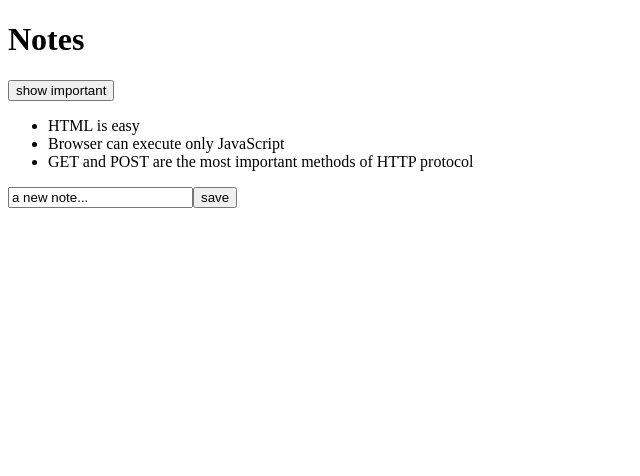
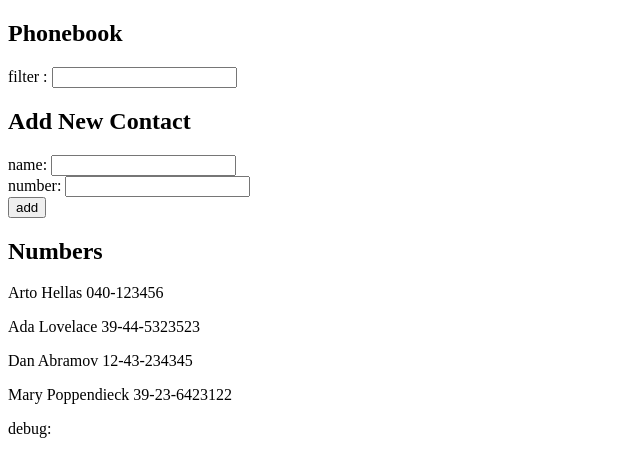
Before and after one commit to parthadokar/fullstackopen, a React (Vite) app: page / in a window 1280 px wide. Shown: the top 476 px of the page, without its empty margins (0-640 px from the left). Built offline with nearby package versions, Linux system fonts and the light colour scheme.

Commit message:
2.6-2.10

```diff
--- a/src/App.jsx
+++ b/src/App.jsx
@@ -1,47 +1,57 @@
-import Note from './Components/Note'
 import { useState } from 'react'
 
-const App = (props) => {
-  const [notes,setNotes] = useState(props.notes)
-  const [newNote,setNewNote] = useState(
-    'a new note...'
-  )
-  const[showAll,setShowAll] = useState(true)
-  const addNote = (event) => {
+const App = () => {
+  const [persons, setPersons] = useState([
+    { name: 'Arto Hellas', number: '040-123456', id: 1 },
+    { name: 'Ada Lovelace', number: '39-44-5323523', id: 2 },
+    { name: 'Dan Abramov', number: '12-43-234345', id: 3 },
+    { name: 'Mary Poppendieck', number: '39-23-6423122', id: 4 }
+  ])
+  const [newName, setNewName] = useState('')
+  const [newNumber,setNewNumber] = useState('')
+  const [filterName,setFilterName] = useState('')
+
+  const addPerson = (event) => {
     event.preventDefault()
-    const noteObject = {
-      content:newNote,
-      important: Math.random() < 0.5,
-      id: String(notes.length + 1)
+    const duplicate = persons.some(person => person.name === newName)
+    if (duplicate) {
+      alert(`${newName} is already added to phonebook`)
     }
-    setNotes(notes.concat(noteObject))
-    setNewNote('')
+    const personObject = { name:newName,number:newNumber,id:persons.length+1 }
+    setPersons(persons.concat(personObject))
+    setNewName('')
+    setNewNumber('')
   }
 
-  const handleNoteChange = (event) => {
-    console.log(event.target.value)
-    setNewNote(event.target.value)
-  }
-
-  const notesToShow = showAll ? notes : notes.filter(note => note.important === true)
+  const filteredPersons = persons.filter(person =>
+    person.name.toLowerCase().includes(filterName.toLowerCase())
+  )
 
   return (
     <div>
-      <h1>Notes</h1>
+      <h2>Phonebook</h2>
       <div>
-        <button onClick={() => setShowAll(!showAll)}>
-          show {showAll ? 'important' : 'all'}
-        </button>
+        filter : <input onChange={(e) => setFilterName(e.target.value)}></input>
       </div>
-      <ul>
-        {notesToShow.map((note) => (
-          <Note key={note.id} note={note} />
-        ))}
-      </ul>
-      <form onSubmit={addNote}>
-        <input value={newNote} onChange={handleNoteChange}/>
-        <button type='submit'>save</button>
+      <h2>Add New Contact</h2>
+      <form onSubmit={addPerson}>
+        <div>
+          name: <input value={newName} onChange={(e) => setNewName(e.target.value)}/>
+        </div>
+        <div>number: <input value={newNumber} onChange={(e) => setNewNumber(e.target.value)}/>
+        </div>
+        <div>
+          <button type="submit">add</button>
+
+        </div>
       </form>
+      <h2>Numbers</h2>
+      {filteredPersons.map(person =>
+        <p key={person.name}>{person.name} {person.number}</p>
+      )}
+      <div>
+        debug: {newName}
+      </div>
     </div>
   )
 }
--- a/src/Components/Note.jsx
+++ /dev/null
@@ -1,5 +0,0 @@
-const Note = ({ note }) => {
-  return <li>{note.content}</li>
-}
-
-export default Note
--- a/src/main.jsx
+++ b/src/main.jsx
@@ -1,24 +1,6 @@
 import ReactDOM from 'react-dom/client'
 import App from './App'
 
-const notes = [
-  {
-    id: 1,
-    content: 'HTML is easy',
-    important: true,
-  },
-  {
-    id: 2,
-    content: 'Browser can execute only JavaScript',
-    important: false,
-  },
-  {
-    id: 3,
-    content: 'GET and POST are the most important methods of HTTP protocol',
-    important: true,
-  },
-]
-
 ReactDOM.createRoot(document.getElementById('root')).render(
-  <App notes={notes} />
+  <App />
 )
```
